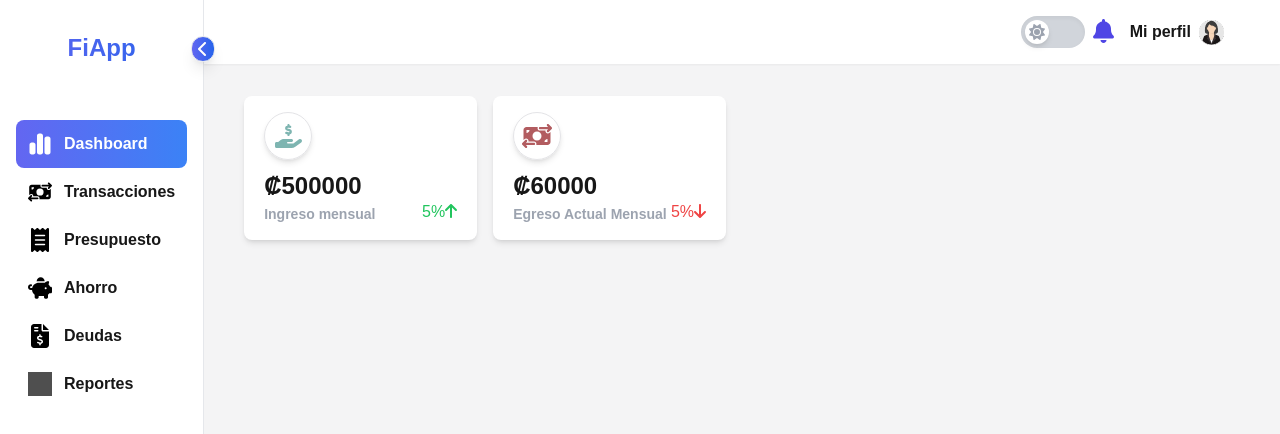
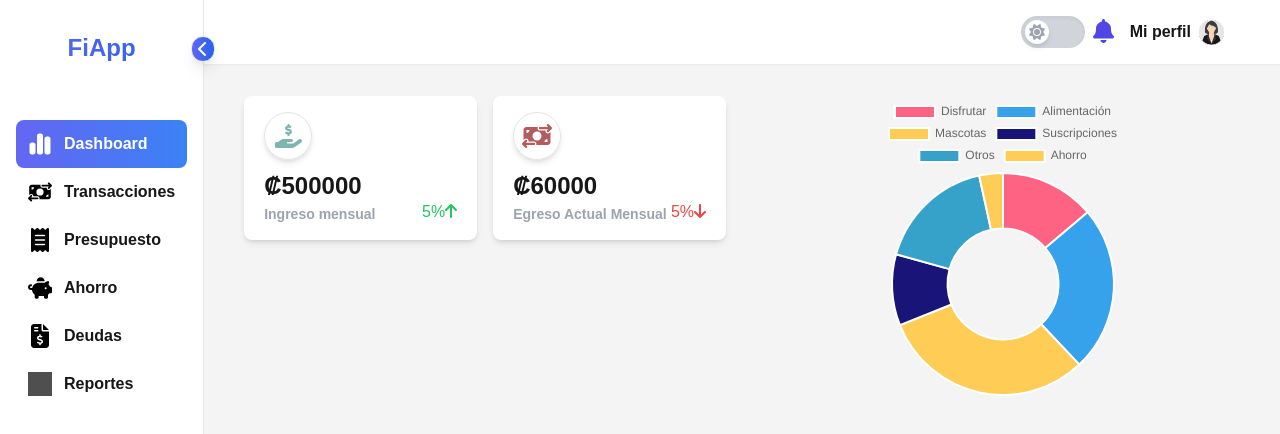
Before and after one commit to Jeim05/personal-finance-app, a Next.js app: page / in a window 1280 px wide. Shown: the top 434 px of the page. Built offline with nearby package versions, Linux system fonts and the light colour scheme; grey boxes are pictures that could not be loaded.

Commit message:
Cards para el presupuesto
Cards para agregar el presupuesto y monitorear el monto disponible

```diff
--- a/app/(root)/page.tsx
+++ b/app/(root)/page.tsx
@@ -1,7 +1,5 @@
 import MainCards from '@/components/dashboard/mainCards'
-import TableCategories from '@/components/dashboard/TableCategories'
-import { BarCategoriesChart } from '@/components/ui/BarCategoriesChart'
-import DoughnutChart from '@/components/ui/doughnutChart'
+import { PresupuestoCategorias } from '@/components/dashboard/PresupuestoCategorias'
 
 const Home = () => {
   return (
@@ -11,7 +9,7 @@ const Home = () => {
           <MainCards />
         </div>
         <div className='home-content-left'>
-
+          <PresupuestoCategorias />
         </div>
       </div>
     </section>
--- a/app/globals.css
+++ b/app/globals.css
@@ -68,7 +68,7 @@ body {
 }
 
 .home-content {
-  @apply grid grid-cols-2 w-full gap-8 px-5 sm:px-10 py-7 lg:py-8 xl:max-h-screen;
+  @apply grid grid-cols-2 w-full gap-8 px-5 sm:px-10 py-7  lg:py-8 xl:max-h-screen;
 }
 
 .home-header{
--- a/components/dashboard/CardPresupuesto.tsx
+++ b/components/dashboard/CardPresupuesto.tsx
@@ -2,6 +2,8 @@ import React from 'react'
 
 export const CardPresupuesto = () => {
   return (
-    <div>CardPresupuesto</div>
+    <div>
+
+    </div>
   )
 }
--- /dev/null
+++ b/components/dashboard/PresupuestoCategorias.tsx
@@ -0,0 +1,12 @@
+import React from 'react'
+import { CardPresupuesto } from './CardPresupuesto'
+import DoughnutChart from '../ui/doughnutChart'
+
+export const PresupuestoCategorias = () => {
+    return (
+        <div className='flex flex-row gap-2 justify-center'>
+            <CardPresupuesto />
+            <DoughnutChart />
+        </div>
+    )
+}
--- a/components/ui/doughnutChart.tsx
+++ b/components/ui/doughnutChart.tsx
@@ -53,7 +53,9 @@ const DoughnutChart = (/*{accounts}:DoughnutChartProps*/) => {
   };
 
   return (
-    <Doughnut data={data} />
+    <div>
+      <Doughnut data={data} />
+    </div>
   )
 }
 
```
